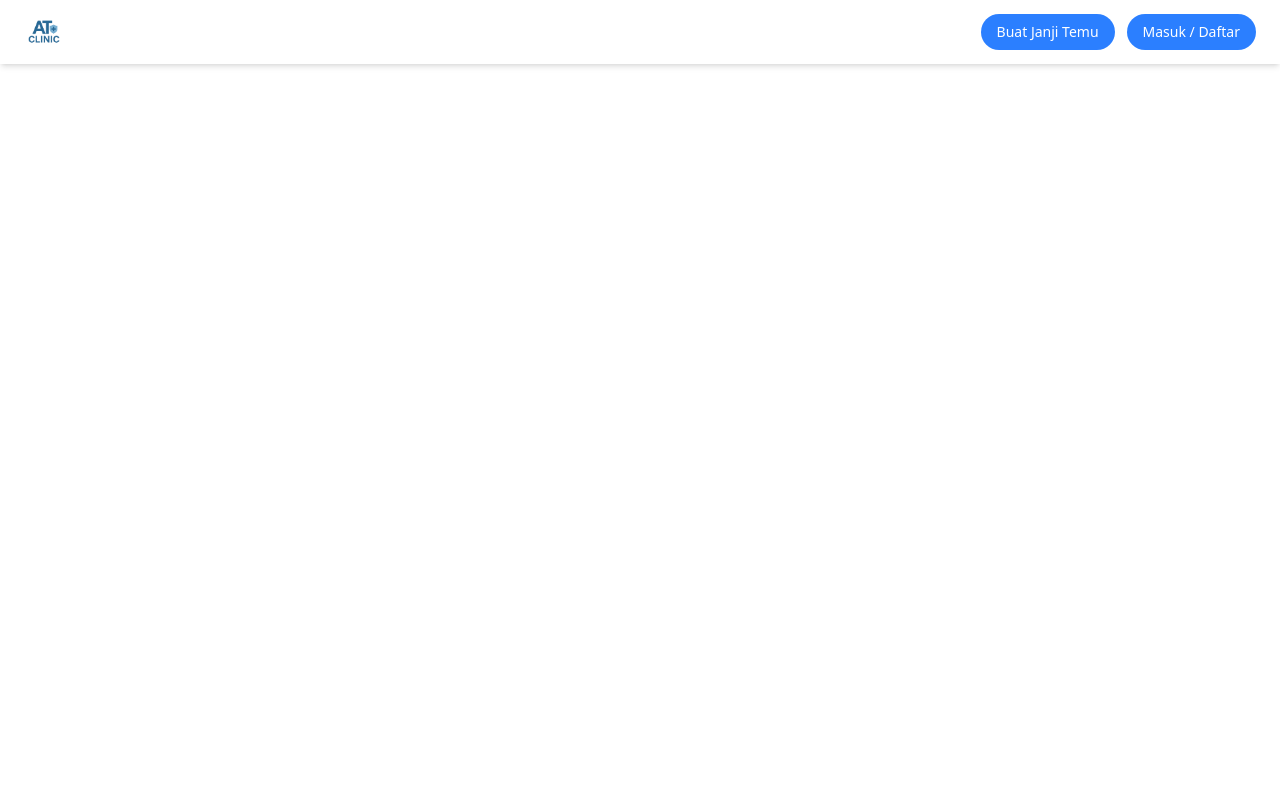
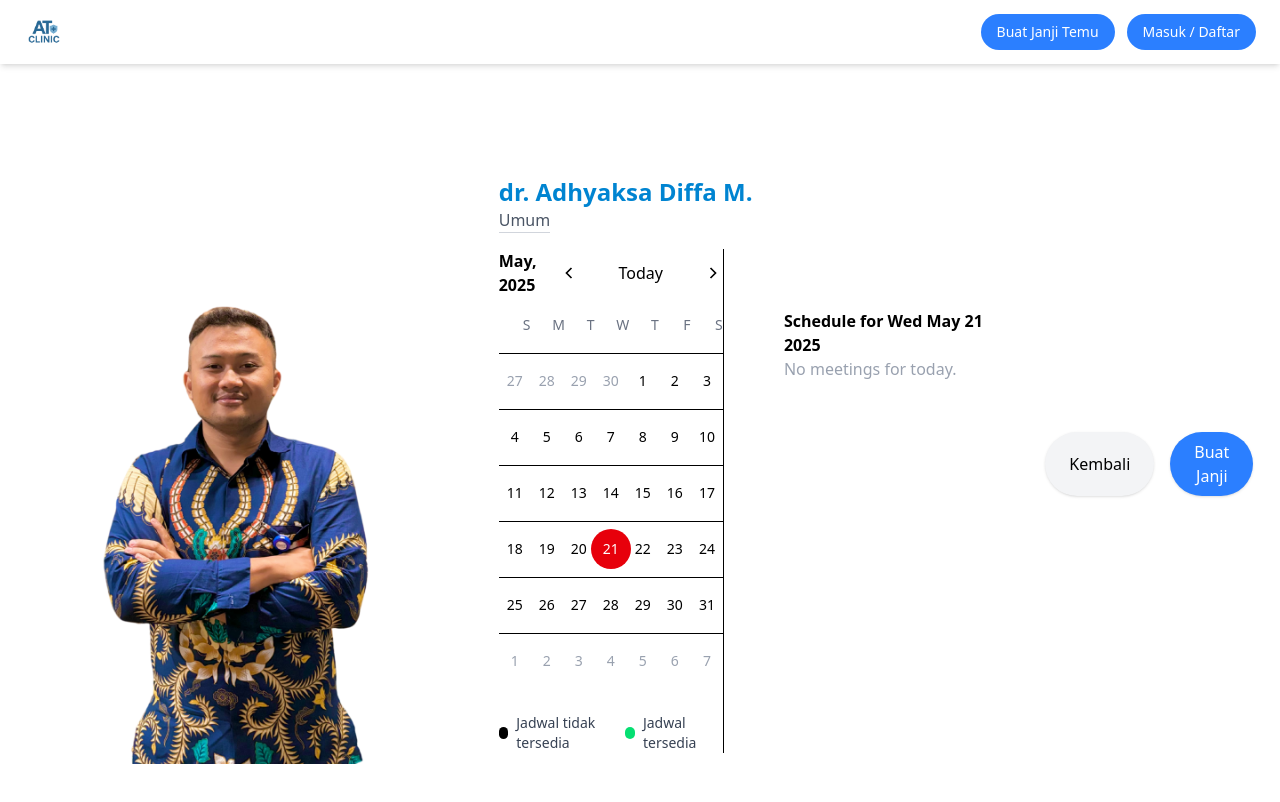
Before and after one commit to farinojoshua/at_clinic_fe, a React (Vite) app: page /jadwaltemu in a window 1280 px wide. Shown: the top 802 px of the page. Built offline with nearby package versions, Linux system fonts and the light colour scheme.

Commit message:
calender page

```diff
--- a/package.json
+++ b/package.json
@@ -11,6 +11,7 @@
   },
   "dependencies": {
     "@tailwindcss/vite": "^4.1.7",
+    "dayjs": "^1.11.13",
     "react": "^19.1.0",
     "react-dom": "^19.1.0",
     "react-icons": "^5.5.0",
--- /dev/null
+++ b/src/pages/Calender.jsx
@@ -0,0 +1,106 @@
+import dayjs from "dayjs";
+import React, { useState } from "react";
+import { generateDate, months } from "./util/Calender";
+import cn from "./util/Cn";
+import { GrFormNext, GrFormPrevious } from "react-icons/gr";
+
+export default function Calendar() {
+    const days = ["S", "M", "T", "W", "T", "F", "S"];
+    const currentDate = dayjs();
+    const [today, setToday] = useState(currentDate);
+    const [selectDate, setSelectDate] = useState(currentDate);
+    return (
+        <div className="flex gap-10 sm:divide-x justify-center sm:w-full mx-auto items-center sm:flex-row flex-col">
+            <div className="w-96 ">
+                <div className="flex justify-between items-center">
+                    <h1 className="select-none font-semibold">
+                        {months[today.month()]}, {today.year()}
+                    </h1>
+                    <div className="flex gap-10 items-center ">
+                        <GrFormPrevious
+                            className="w-5 h-5 cursor-pointer hover:scale-105 transition-all"
+                            onClick={() => {
+                                setToday(today.month(today.month() - 1));
+                            }}
+                        />
+                        <h1
+                            className=" cursor-pointer hover:scale-105 transition-all"
+                            onClick={() => {
+                                setToday(currentDate);
+                            }}
+                        >
+                            Today
+                        </h1>
+                        <GrFormNext
+                            className="w-5 h-5 cursor-pointer hover:scale-105 transition-all"
+                            onClick={() => {
+                                setToday(today.month(today.month() + 1));
+                            }}
+                        />
+                    </div>
+                </div>
+                <div className="grid grid-cols-7 ">
+                    {days.map((day, index) => {
+                        return (
+                            <h1
+                                key={index}
+                                className="text-sm text-center h-14 w-14 grid place-content-center text-gray-500 select-none"
+                            >
+                                {day}
+                            </h1>
+                        );
+                    })}
+                </div>
+
+                <div className=" grid grid-cols-7 ">
+                    {generateDate(today.month(), today.year()).map(
+                        ({ date, currentMonth, today }, index) => {
+                            return (
+                                <div
+                                    key={index}
+                                    className="p-2 text-center h-14 grid place-content-center text-sm border-t"
+                                >
+                                    <h1
+                                        className={cn(
+                                            currentMonth ? "" : "text-gray-400",
+                                            today
+                                                ? "bg-red-600 text-white"
+                                                : "",
+                                            selectDate
+                                                .toDate()
+                                                .toDateString() ===
+                                                date.toDate().toDateString()
+                                                ? "bg-black text-white"
+                                                : "",
+                                            "h-10 w-10 rounded-full grid place-content-center hover:bg-black hover:text-white transition-all cursor-pointer select-none"
+                                        )}
+                                        onClick={() => {
+                                            setSelectDate(date);
+                                        }}
+                                    >
+                                        {date.date()}
+                                    </h1>
+                                </div>
+
+                            );
+                        }
+                    )}
+                </div>
+                <div className="mt-6 space-y-2 text-sm">
+                    <div className="flex items-center">
+                        <span className="w-3 h-3 rounded-full bg-black mr-2"></span>
+                        <span className="text-gray-700">Jadwal tidak tersedia</span>
+                        <span className="w-3 h-3 rounded-full bg-green-400 mr-2"></span>
+                        <span className="text-gray-700">Jadwal tersedia</span>
+                    </div>
+                </div>
+            </div>
+            <div className="h-96 w-96 sm:px-5">
+                <h1 className=" font-semibold">
+                    Schedule for {selectDate.toDate().toDateString()}
+                </h1>
+                <p className="text-gray-400">No meetings for today.</p>
+            </div>
+        </div>
+    );
+}
--- /dev/null
+++ b/src/pages/Jadwaltemu.jsx
@@ -0,0 +1,39 @@
+import drdiffa from '../assets/326.png'; // Pastikan file foto sesuai path
+import Calender from './Calender'; // Komponen kalender kamu
+
+export default function JadwalTemu() {
+    return (
+        <div className="flex justify-center items-center h-screen space-x-10 px-8 w-full">
+            {/* Foto Dokter */}
+            <div className="flex flex-col items-center w-5/12">
+                <div className="rounded-3xl overflow-hidden p-2">
+                    <img
+                        src={drdiffa}
+                        alt="dr. Adhyaksa Diffa M."
+                        className="object-cover w-[300px] h-[600px]"
+                    />
+                </div>
+            </div>
+
+            {/* Info Dokter & Kalender */}
+            <div className="flex flex-col w-5/12">
+                <h1 className="text-2xl font-bold text-sky-600">dr. Adhyaksa Diffa M.</h1>
+                <h2 className="text-gray-600 text-bold border-b border-gray-300 mb-4 w-fit">Umum</h2>
+
+                    <Calender />
+
+            </div>
+
+            {/* Waktu & Tombol */}
+            <div className="flex flex-col justify-between space-y-8 w-2/12">
+
+
+                {/* Tombol Aksi */}
+                <div className="flex justify-between space-x-4">
+                    <button className="px-6 py-2 rounded-full bg-gray-100 text-black shadow-sm">Kembali</button>
+                    <button className="px-6 py-2 rounded-full bg-blue-500 text-white shadow-sm">Buat Janji</button>
+                </div>
+            </div>
+        </div>
+    );
+}
--- /dev/null
+++ b/src/pages/util/Calender.jsx
@@ -0,0 +1,61 @@
+import dayjs from "dayjs";
+
+export const generateDate = (
+	month = dayjs().month(),
+	year = dayjs().year()
+) => {
+	const firstDateOfMonth = dayjs().year(year).month(month).startOf("month");
+	const lastDateOfMonth = dayjs().year(year).month(month).endOf("month");
+
+	const arrayOfDate = [];
+
+	// create prefix date
+	for (let i = 0; i < firstDateOfMonth.day(); i++) {
+		const date = firstDateOfMonth.day(i);
+
+		arrayOfDate.push({
+			currentMonth: false,
+			date,
+		});
+	}
+
+	// generate current date
+	for (let i = firstDateOfMonth.date(); i <= lastDateOfMonth.date(); i++) {
+		arrayOfDate.push({
+			currentMonth: true,
+			date: firstDateOfMonth.date(i),
+			today:
+				firstDateOfMonth.date(i).toDate().toDateString() ===
+				dayjs().toDate().toDateString(),
+		});
+	}
+
+	const remaining = 42 - arrayOfDate.length;
+
+	for (
+		let i = lastDateOfMonth.date() + 1;
+		i <= lastDateOfMonth.date() + remaining;
+		i++
+	) {
+		arrayOfDate.push({
+			currentMonth: false,
+			date: lastDateOfMonth.date(i),
+		});
+	}
+	return arrayOfDate;
+};
+
+export const months = [
+	"January",
+	"February",
+	"March",
+	"April",
+	"May",
+	"June",
+	"July",
+	"August",
+	"September",
+	"October",
+	"November",
+	"December",
+];
--- /dev/null
+++ b/src/pages/util/Cn.jsx
@@ -0,0 +1,3 @@
+export default function cn(...classes) {
+	return classes.filter(Boolean).join(" ");
+}
--- a/src/routes/AppRoutes.jsx
+++ b/src/routes/AppRoutes.jsx
@@ -5,6 +5,7 @@ import Navbar from "../components/Navbar";
 import Poli from "../pages/Poli";
 import Login from "../pages/Login";
 import Register from "../pages/Register";
+import Jadwaltemu from "../pages/Jadwaltemu";
 
 export default function AppRouter() {
   return (
@@ -16,6 +17,8 @@ export default function AppRouter() {
         <Route path='/poli' element={<Poli />} />
         <Route path='/login' element={<Login />} />
         <Route path='/register' element={<Register />} />
+        <Route path='/jadwaltemu' element={<Jadwaltemu />} />
+
       </Routes>
     </BrowserRouter>
   );
```
Also changed, not shown: src/assets/326.png (added), 1 other file (tests, documents, lock files or other folders).
